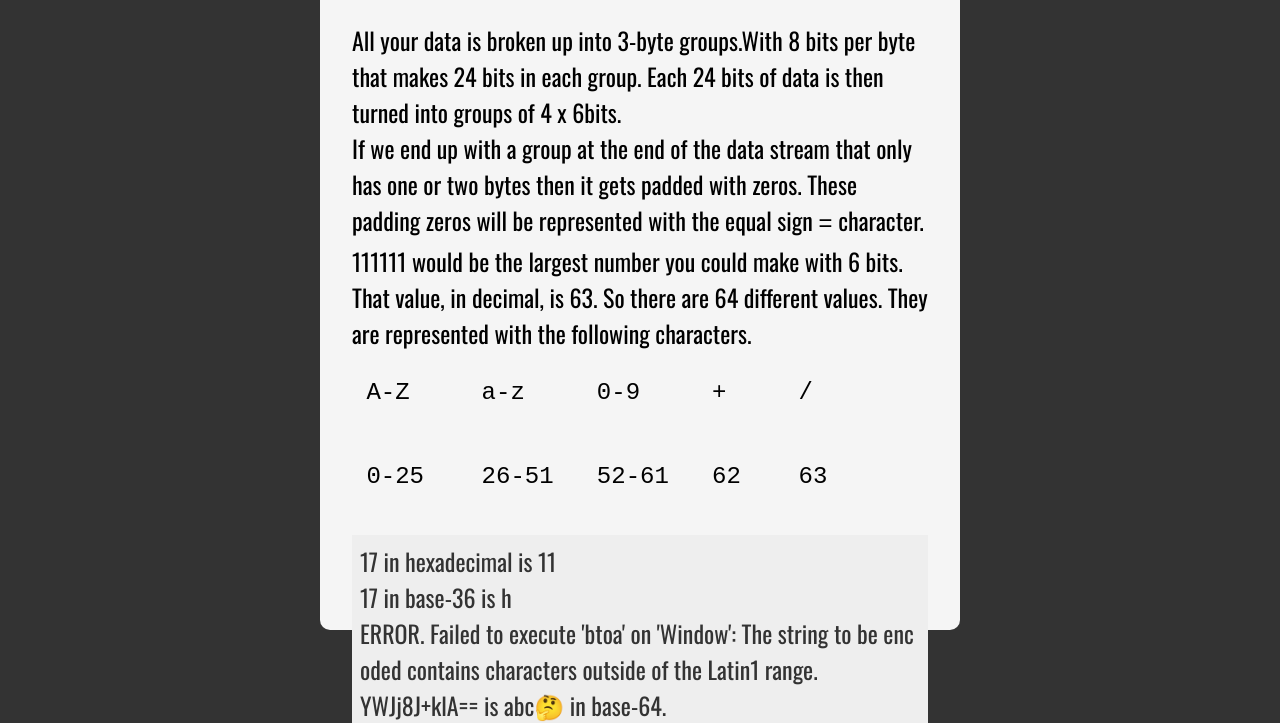
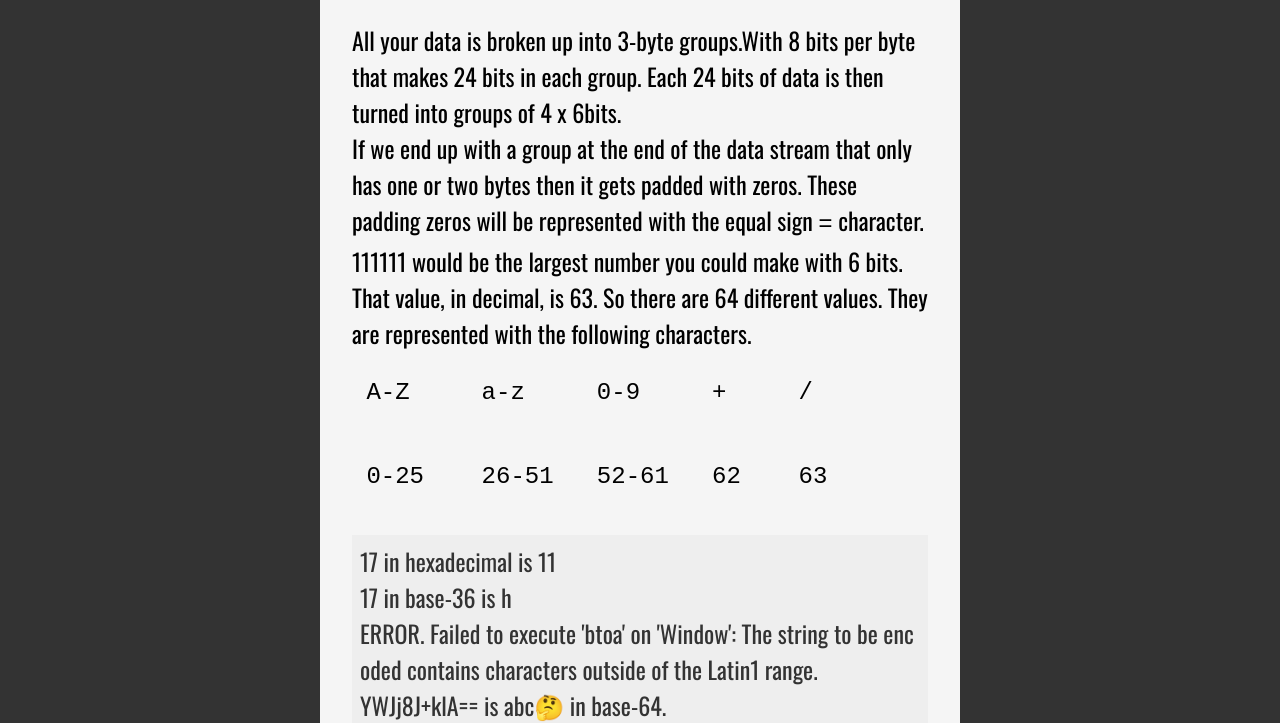
Before and after one commit to harkemoyo/Base-64, a plain HTML site: page index.html in a window 1280 px wide. Shown: the part 82-805 px from the top of the page. Drawn offline with nearby package versions, Linux system fonts and the light colour scheme.

Commit message:
initial commit

```diff
--- a/style.css
+++ b/style.css
@@ -113,7 +113,7 @@ select {
     display: grid;
     justify-content: center;
     width: 50%;
-    height: 80%;
+    height: 100vh;
     padding: 2rem;
     font-size: 24px;
     border-radius: 10px;
```
